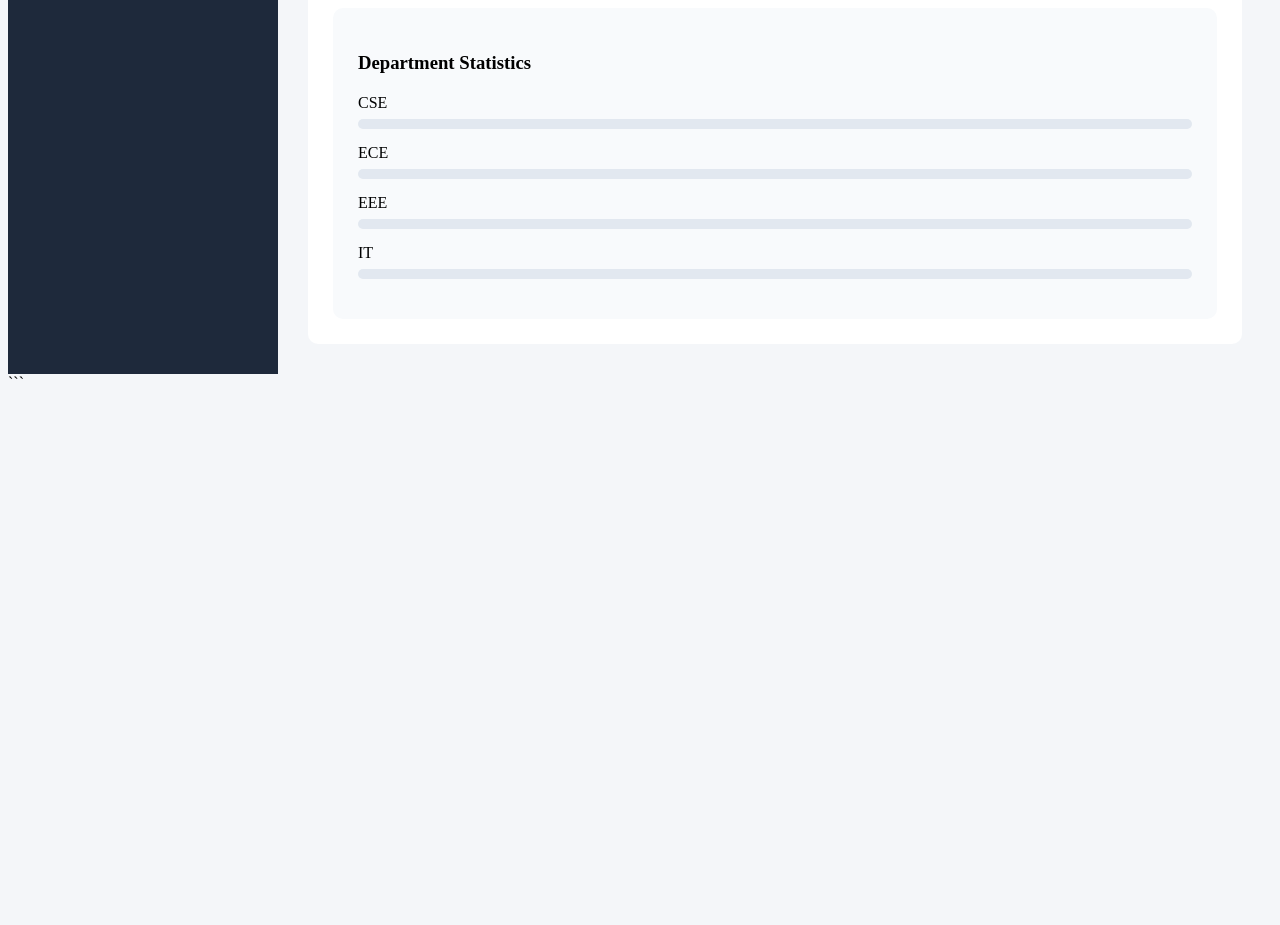
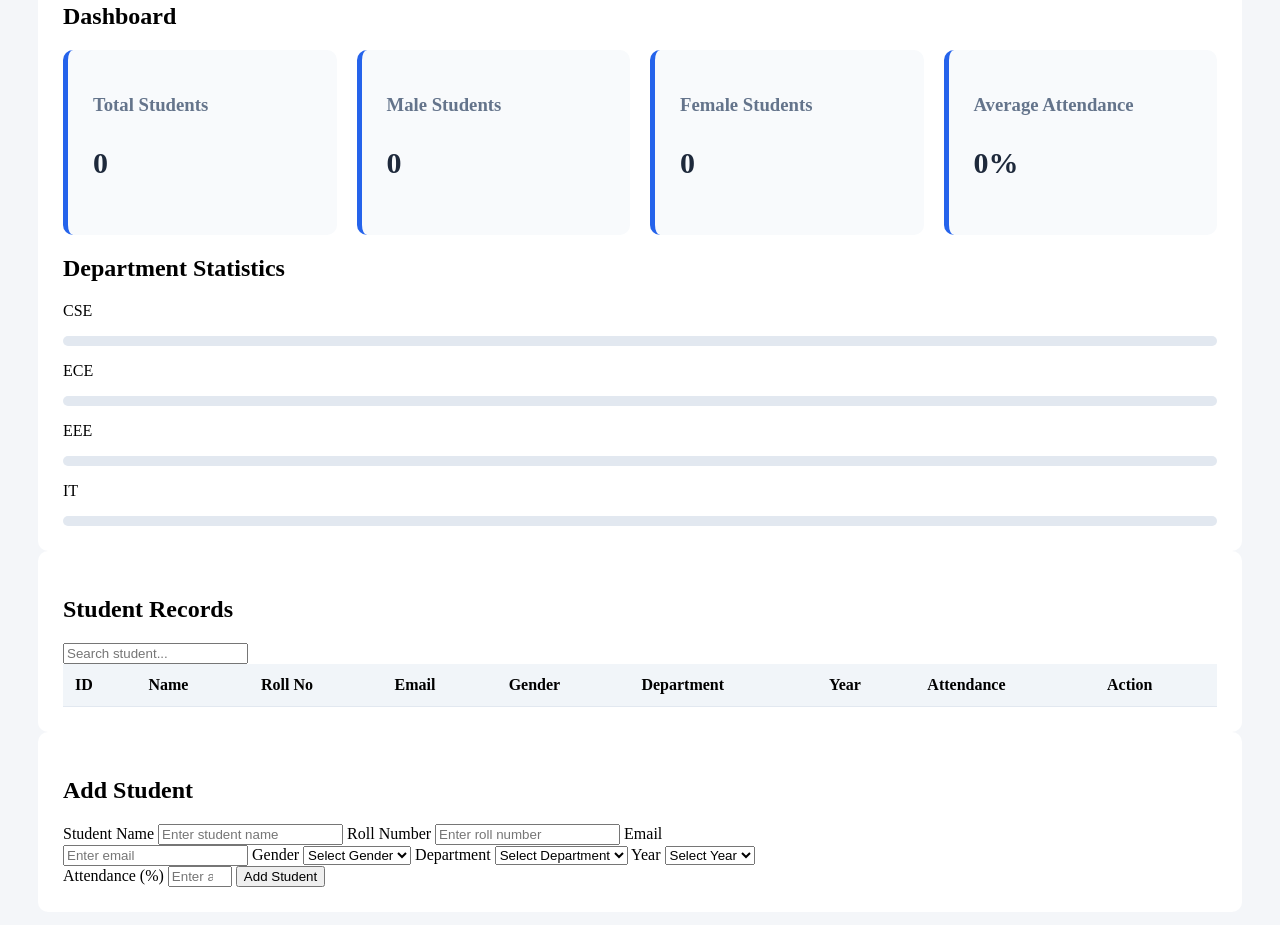
Before and after one commit to vanithasubramani33-dot/STUDENT-_MANAGEMENT_-SYSTEM_, a plain HTML site: page index.html in a window 1280 px wide. Shown: the part 545-1470 px from the top of the page. Before the commit the page ends 945 px from the top, so only its background shows below. Drawn offline with Linux system fonts and the light colour scheme.

Commit message:
Update index.html

````diff
--- a/index.html
+++ b/index.html
@@ -1,9 +1,10 @@
-```html
 <!DOCTYPE html>
 <html lang="en">
+
 <head>
     <meta charset="UTF-8">
     <meta name="viewport" content="width=device-width, initial-scale=1.0">
+
     <title>Student Management System</title>
 
     <link rel="stylesheet" href="style.css">
@@ -11,29 +12,41 @@
 
 <body>
 
-    <div class="container">
+    <!-- ================= SIDEBAR ================= -->
 
-        <!-- Sidebar -->
-        <aside class="sidebar">
-            <h2>🎓 Student MS</h2>
+    <div class="sidebar">
 
-            <button onclick="showSection('dashboard')">📊 Dashboard</button>
-            <button onclick="showSection('students')">👨‍🎓 Students</button>
-            <button onclick="showSection('addStudent')">➕ Add Student</button>
-        </aside>
+        <h2>Student Management</h2>
+
+        <button onclick="showSection('dashboard')">
+            Dashboard
+        </button>
+
+        <button onclick="showSection('students')">
+            Students
+        </button>
+
+        <button onclick="showSection('addStudent')">
+            Add Student
+        </button>
+
+    </div>
 
 
-        <!-- Main Content -->
-        <main class="main">
+    <!-- ================= MAIN CONTENT ================= -->
 
-            <!-- Header -->
+    <div class="main">
+
+        <!-- HEADER -->
+
         <header>
             <h1>Student Management System</h1>
             <p>Manage student records easily</p>
         </header>
 
 
-            <!-- Dashboard -->
+        <!-- ================= DASHBOARD ================= -->
+
         <section id="dashboard" class="section">
 
             <h2>Dashboard</h2>
@@ -63,40 +76,49 @@
             </div>
 
 
-                <div class="dashboard-box">
+            <!-- Department Statistics -->
 
-                    <h3>Department Statistics</h3>
+            <h2>Department Statistics</h2>
 
-                    <div class="department-container">
+            <div class="department">
 
-                        <div>
-                            <span>CSE</span>
+                <p>CSE</p>
+
                 <div class="progress">
                     <div id="cseProgress"></div>
                 </div>
+
             </div>
 
-                        <div>
-                            <span>ECE</span>
+
+            <div class="department">
+
+                <p>ECE</p>
+
                 <div class="progress">
                     <div id="eceProgress"></div>
                 </div>
+
             </div>
 
-                        <div>
-                            <span>EEE</span>
+
+            <div class="department">
+
+                <p>EEE</p>
+
                 <div class="progress">
                     <div id="eeeProgress"></div>
                 </div>
+
             </div>
 
-                        <div>
-                            <span>IT</span>
+
+            <div class="department">
+
+                <p>IT</p>
+
                 <div class="progress">
                     <div id="itProgress"></div>
-                            </div>
-                        </div>
-
                 </div>
 
             </div>
@@ -104,110 +126,32 @@
         </section>
 
 
-            <!-- Add Student -->
-            <section id="addStudent" class="section hidden">
 
-                <h2>Add Student</h2>
+        <!-- ================= STUDENT LIST ================= -->
 
-                <form id="studentForm">
+        <section id="students" class="section">
 
-                    <input type="hidden" id="studentId">
-
-                    <div class="form-group">
-                        <label>Student Name</label>
-                        <input type="text" id="name" placeholder="Enter student name">
-                    </div>
-
-                    <div class="form-group">
-                        <label>Roll Number</label>
-                        <input type="text" id="rollNo" placeholder="Enter roll number">
-                    </div>
-
-                    <div class="form-group">
-                        <label>Email</label>
-                        <input type="email" id="email" placeholder="Enter email">
-                    </div>
-
-                    <div class="form-group">
-                        <label>Gender</label>
-
-                        <select id="gender">
-                            <option value="">Select Gender</option>
-                            <option value="Male">Male</option>
-                            <option value="Female">Female</option>
-                        </select>
-                    </div>
-
-                    <div class="form-group">
-                        <label>Department</label>
-
-                        <select id="department">
-                            <option value="">Select Department</option>
-                            <option value="CSE">CSE</option>
-                            <option value="ECE">ECE</option>
-                            <option value="EEE">EEE</option>
-                            <option value="IT">IT</option>
-                        </select>
-                    </div>
-
-                    <div class="form-group">
-                        <label>Year</label>
-
-                        <select id="year">
-                            <option value="">Select Year</option>
-                            <option value="1st Year">1st Year</option>
-                            <option value="2nd Year">2nd Year</option>
-                            <option value="3rd Year">3rd Year</option>
-                            <option value="4th Year">4th Year</option>
-                        </select>
-                    </div>
-
-                    <div class="form-group">
-                        <label>Attendance (%)</label>
-                        <input type="number" id="attendance"
-                               placeholder="Enter attendance"
-                               min="0" max="100">
-                    </div>
-
-                    <button type="submit" class="save-btn">
-                        Save Student
-                    </button>
-
-                </form>
-
-            </section>
+            <h2>Student Records</h2>
 
 
-            <!-- Students -->
-            <section id="students" class="section hidden">
+            <!-- Search -->
 
-                <div class="student-header">
-
-                    <div>
-                        <h2>Student Records</h2>
-                        <p>View and manage all students</p>
-                    </div>
-
-                    <button class="add-btn"
-                            onclick="showSection('addStudent')">
-                        + Add Student
-                    </button>
-
-                </div>
+            <input
+                type="text"
+                id="search"
+                placeholder="Search student..."
+                onkeyup="searchStudents()"
+            >
 
 
-                <input type="text"
-                       id="search"
-                       class="search"
-                       placeholder="🔍 Search by name, roll number or department..."
-                       onkeyup="searchStudents()">
-
+            <!-- Student Table -->
 
             <div class="table-container">
 
                 <table>
 
                     <thead>
+
                         <tr>
                             <th>ID</th>
                             <th>Name</th>
@@ -217,11 +161,15 @@
                             <th>Department</th>
                             <th>Year</th>
                             <th>Attendance</th>
-                                <th>Actions</th>
+                            <th>Action</th>
                         </tr>
+
                     </thead>
 
-                        <tbody id="studentTable"></tbody>
+
+                    <tbody id="studentTable">
+
+                    </tbody>
 
                 </table>
 
@@ -229,12 +177,164 @@
 
         </section>
 
-        </main>
+
+
+        <!-- ================= ADD STUDENT ================= -->
+
+        <section id="addStudent" class="section">
+
+            <h2>Add Student</h2>
+
+
+            <form id="studentForm">
+
+
+                <!-- Student Name -->
+
+                <label>Student Name</label>
+
+                <input
+                    type="text"
+                    id="name"
+                    placeholder="Enter student name"
+                    required
+                >
+
+
+                <!-- Roll Number -->
+
+                <label>Roll Number</label>
+
+                <input
+                    type="text"
+                    id="rollNo"
+                    placeholder="Enter roll number"
+                    required
+                >
+
+
+                <!-- Email -->
+
+                <label>Email</label>
+
+                <input
+                    type="email"
+                    id="email"
+                    placeholder="Enter email"
+                    required
+                >
+
+
+                <!-- Gender -->
+
+                <label>Gender</label>
+
+                <select id="gender" required>
+
+                    <option value="">
+                        Select Gender
+                    </option>
+
+                    <option value="Male">
+                        Male
+                    </option>
+
+                    <option value="Female">
+                        Female
+                    </option>
+
+                </select>
+
+
+                <!-- Department -->
+
+                <label>Department</label>
+
+                <select id="department" required>
+
+                    <option value="">
+                        Select Department
+                    </option>
+
+                    <option value="CSE">
+                        CSE
+                    </option>
+
+                    <option value="ECE">
+                        ECE
+                    </option>
+
+                    <option value="EEE">
+                        EEE
+                    </option>
+
+                    <option value="IT">
+                        IT
+                    </option>
+
+                </select>
+
+
+                <!-- Year -->
+
+                <label>Year</label>
+
+                <select id="year" required>
+
+                    <option value="">
+                        Select Year
+                    </option>
+
+                    <option value="1st Year">
+                        1st Year
+                    </option>
+
+                    <option value="2nd Year">
+                        2nd Year
+                    </option>
+
+                    <option value="3rd Year">
+                        3rd Year
+                    </option>
+
+                    <option value="4th Year">
+                        4th Year
+                    </option>
+
+                </select>
+
+
+                <!-- Attendance -->
+
+                <label>Attendance (%)</label>
+
+                <input
+                    type="number"
+                    id="attendance"
+                    placeholder="Enter attendance"
+                    min="0"
+                    max="100"
+                    required
+                >
+
+
+                <!-- Submit -->
+
+                <button type="submit">
+                    Add Student
+                </button>
+
+            </form>
+
+        </section>
 
     </div>
+
+
+    <!-- JavaScript -->
 
     <script src="script.js"></script>
 
 </body>
+
 </html>
-```
````
Lines whose indentation alone changed are shown as unchanged.
